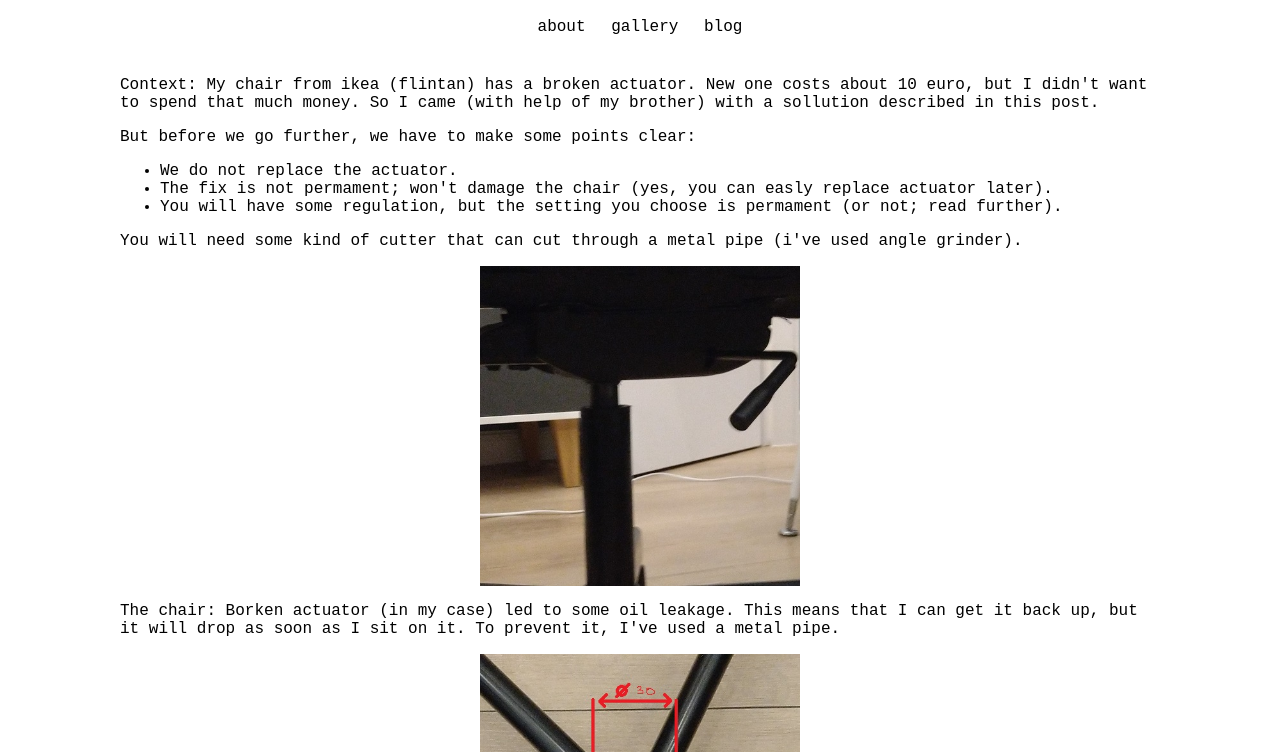
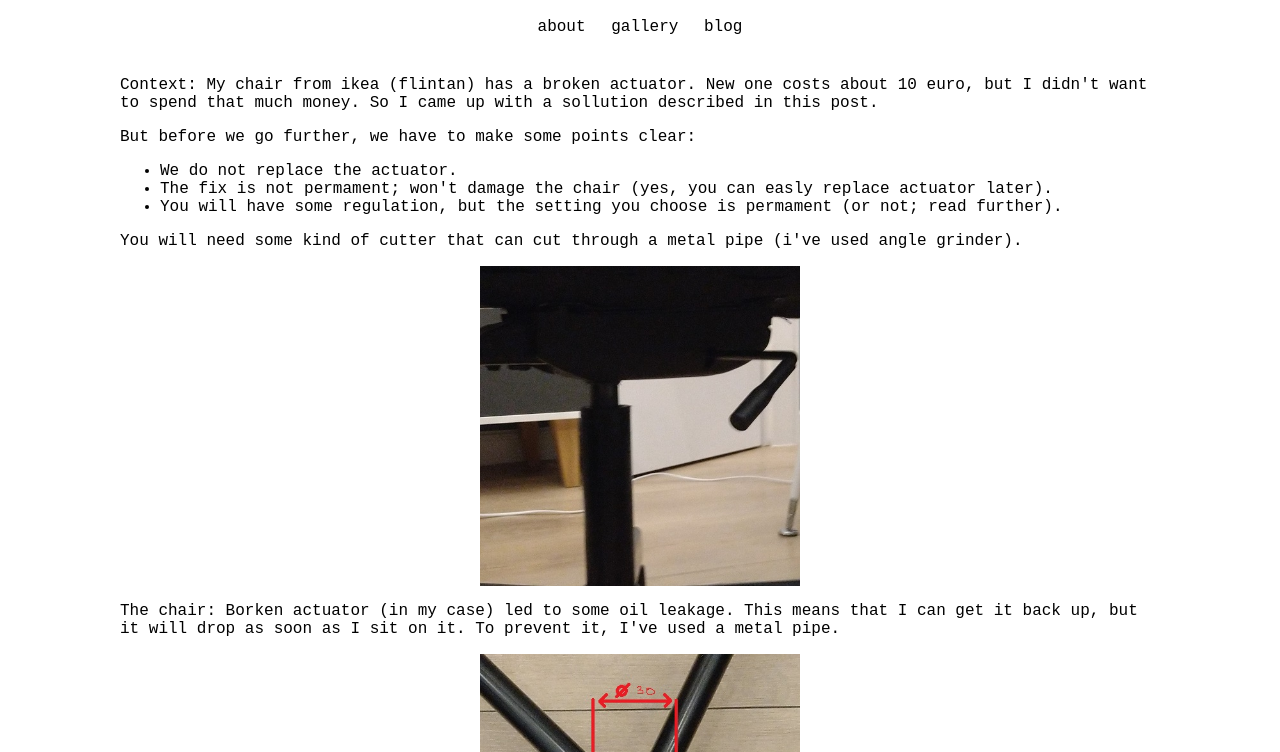
Before and after one commit to 9program/9program.github.io, a plain HTML site: page blog/ikea.html in a window 1280 px wide. Shown: the part 48-800 px from the top of the page. Drawn offline with Linux system fonts and the light colour scheme.

Commit message:
ikea fix

```diff
--- a/blog/ikea.html
+++ b/blog/ikea.html
@@ -18,7 +18,7 @@
 </div>
 <p>Context: My chair from ikea (flintan) has a broken actuator.
 New one costs about 10 euro, but I didn't want to spend that much money.
-So I came (with help of my brother) with a sollution described in this post.</p>
+So I came up with a sollution described in this post.</p>
 <p>But before we go further, we have to make some points clear:</p>
 <ul>
 <li>We do not replace the actuator.
```
